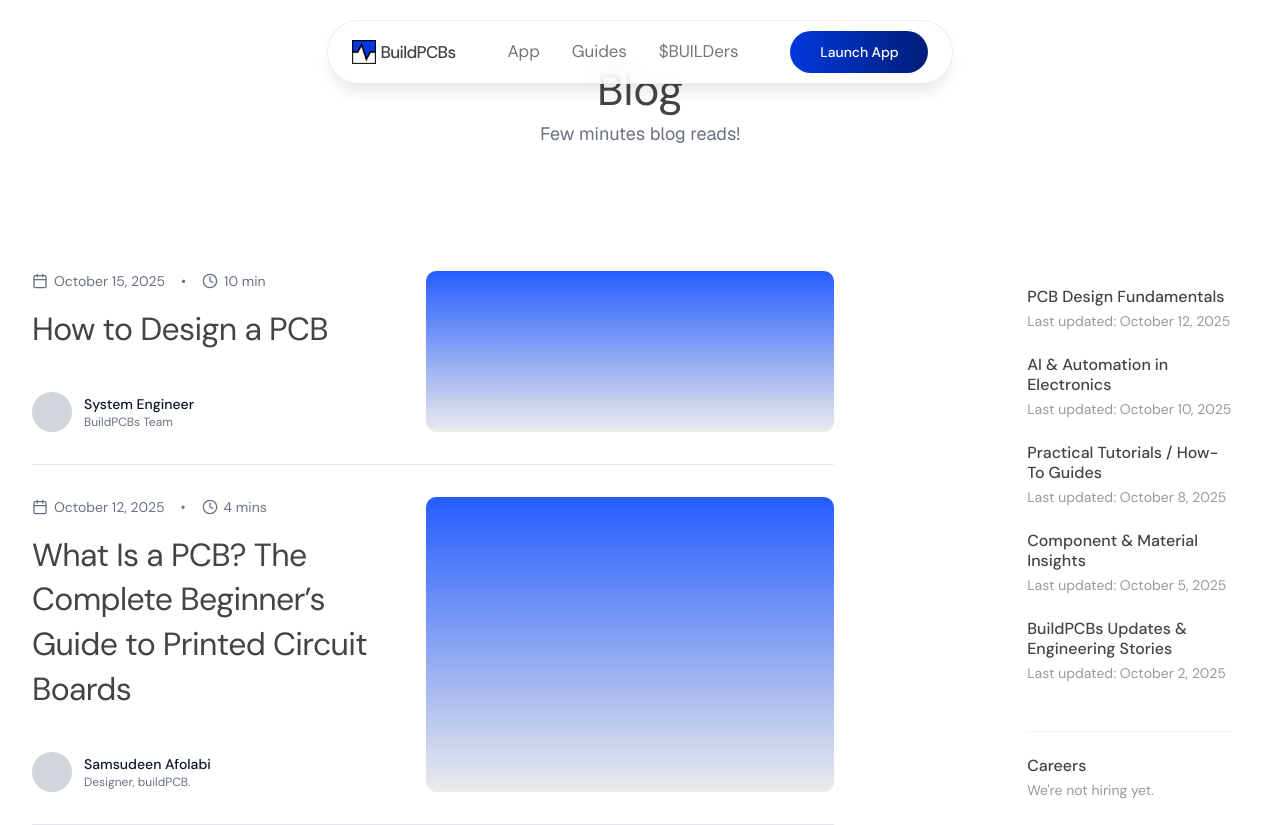
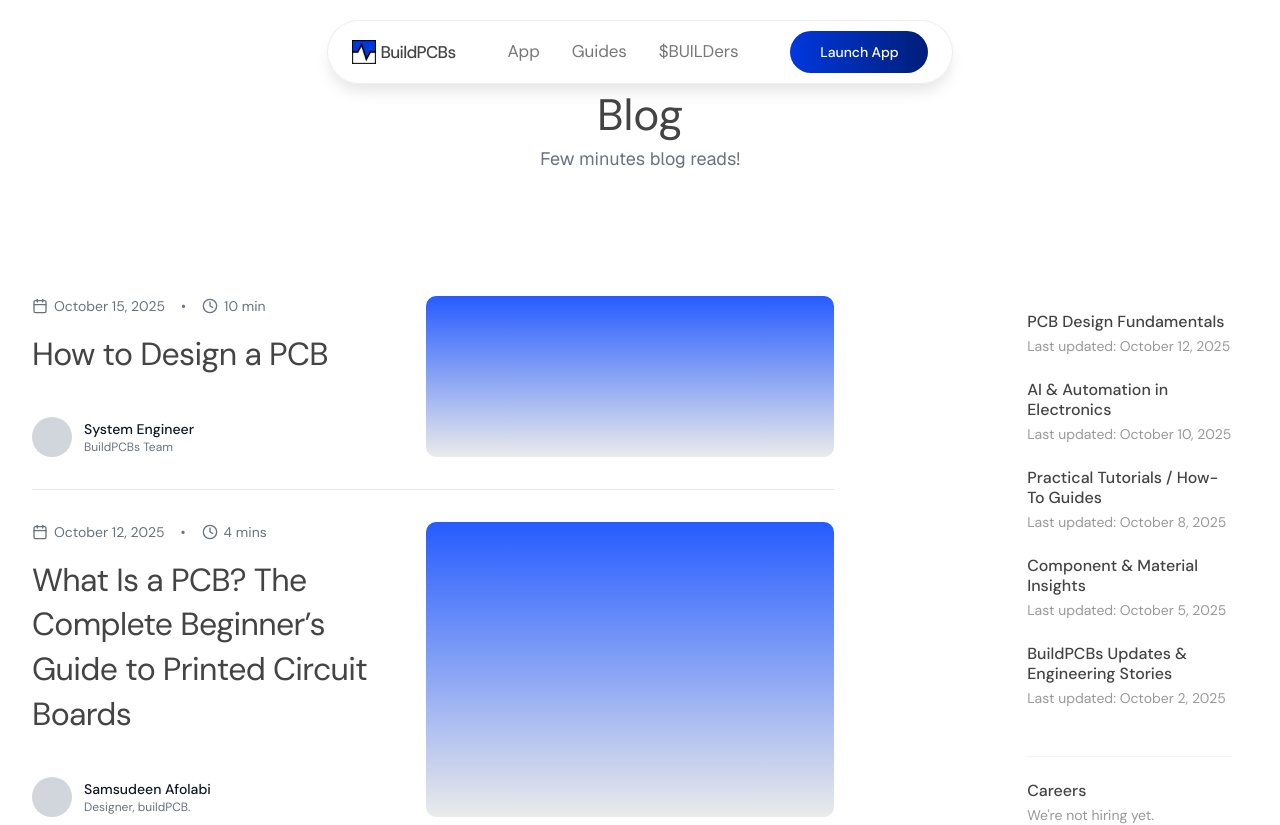
Before and after one commit to BuildPCBs/buildpcbs_web, a Next.js app: page /blog in a window 1280 px wide. Shown: the top 825 px of the page. Built offline with nearby package versions, Linux system fonts and the light colour scheme.

Commit message:
Add precise 25px top margin between active navbar and page headers

```diff
--- a/src/app/blog/[slug]/page.tsx
+++ b/src/app/blog/[slug]/page.tsx
@@ -54,7 +54,7 @@ const BlogPostPage = () => {
         <div className="w-full min-h-screen bg-white dark:bg-black text-[#444444] dark:text-white font-['DM_Sans'] transition-colors duration-300">
 
             {/* Blog Page Title Area */}
-            <div className="flex flex-col items-center pt-[77px] pb-[50px]">
+            <div className="flex flex-col items-center mt-[25px] pt-[77px] pb-[50px]">
                 <h1 className="text-[44px] font-normal leading-[120%] text-[#444444] dark:text-white">Blog</h1>
                 <p className="text-[18px] text-[#4A4A4A] dark:text-gray-400 font-light mt-2">Few minutes blog reads!</p>
             </div>
--- a/src/app/blog/how-to-design-a-pcb/HowToDesignClient.tsx
+++ b/src/app/blog/how-to-design-a-pcb/HowToDesignClient.tsx
@@ -92,7 +92,7 @@ export default function HowToDesignClient() {
                 </div>
 
                 {/* Page Header */}
-                <div className="text-left mt-4 mb-16 lg:mb-24 px-0 lg:px-4">
+                <div className="text-left mt-[25px] mb-16 lg:mb-24 px-0 lg:px-4">
                     <h1
                         className="text-[40px] md:text-[52px] font-medium text-[#444444] dark:text-white tracking-[-0.02em] leading-[1.1]"
                     >
--- a/src/app/blog/page.tsx
+++ b/src/app/blog/page.tsx
@@ -83,7 +83,7 @@ const BlogPage = () => {
   return (
     <section className="w-full min-h-screen bg-white dark:bg-black py-16">
       <div className="max-w-7xl mx-auto px-4 sm:px-6 lg:px-8">
-        <div className="text-left lg:text-center mb-32">
+        <div className="text-left lg:text-center mt-[25px] mb-32">
           <h1
             className="text-[44px] font-normal text-[#444444] dark:text-white"
             style={{ lineHeight: "120%", letterSpacing: "0%" }}
--- a/src/app/documentation/DocumentationClient.tsx
+++ b/src/app/documentation/DocumentationClient.tsx
@@ -93,7 +93,7 @@ export default function DocumentationClient() {
     <section className="w-full min-h-screen bg-white dark:bg-black py-16">
       <div className="max-w-[1400px] mx-auto px-4 sm:px-6 lg:px-12">
         {/* Page Header */}
-        <div className="text-left mt-8 mb-16 lg:mb-24 px-0 lg:px-4">
+        <div className="text-left mt-[25px] mb-16 lg:mb-24 px-0 lg:px-4">
           <h1
             className="text-[40px] md:text-[52px] font-medium text-[#444444] dark:text-white tracking-[-0.02em] leading-[1.1]"
           >
```
Lines whose indentation alone changed are shown as unchanged.
